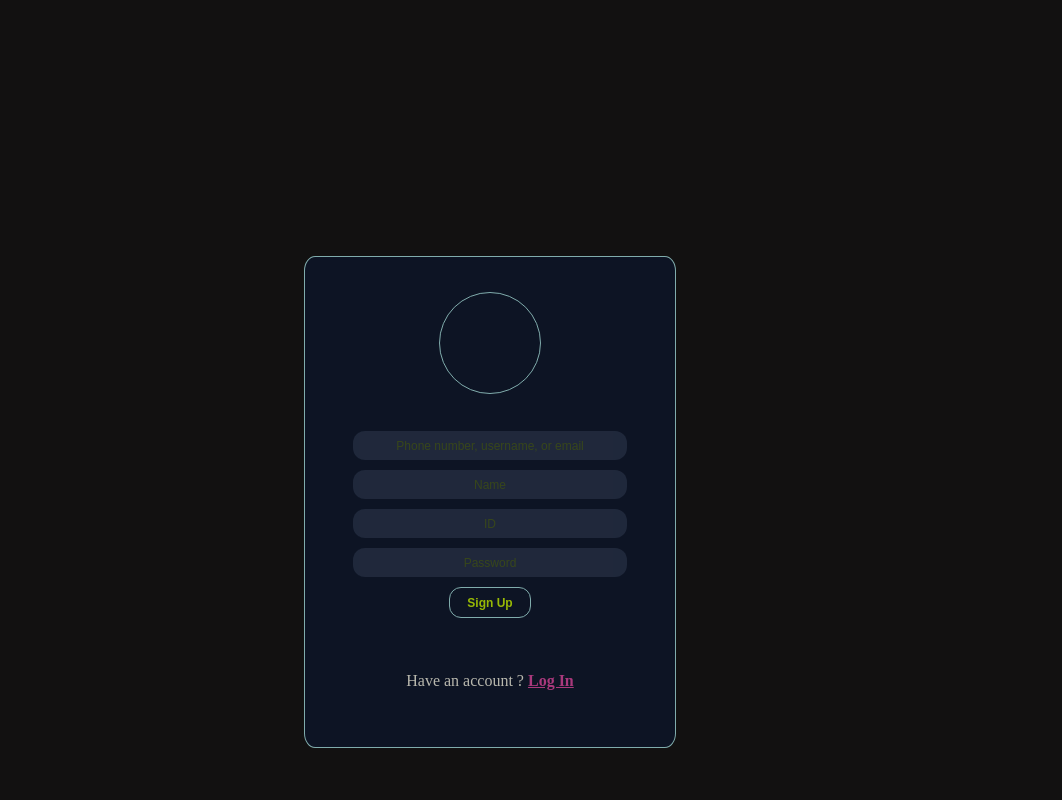
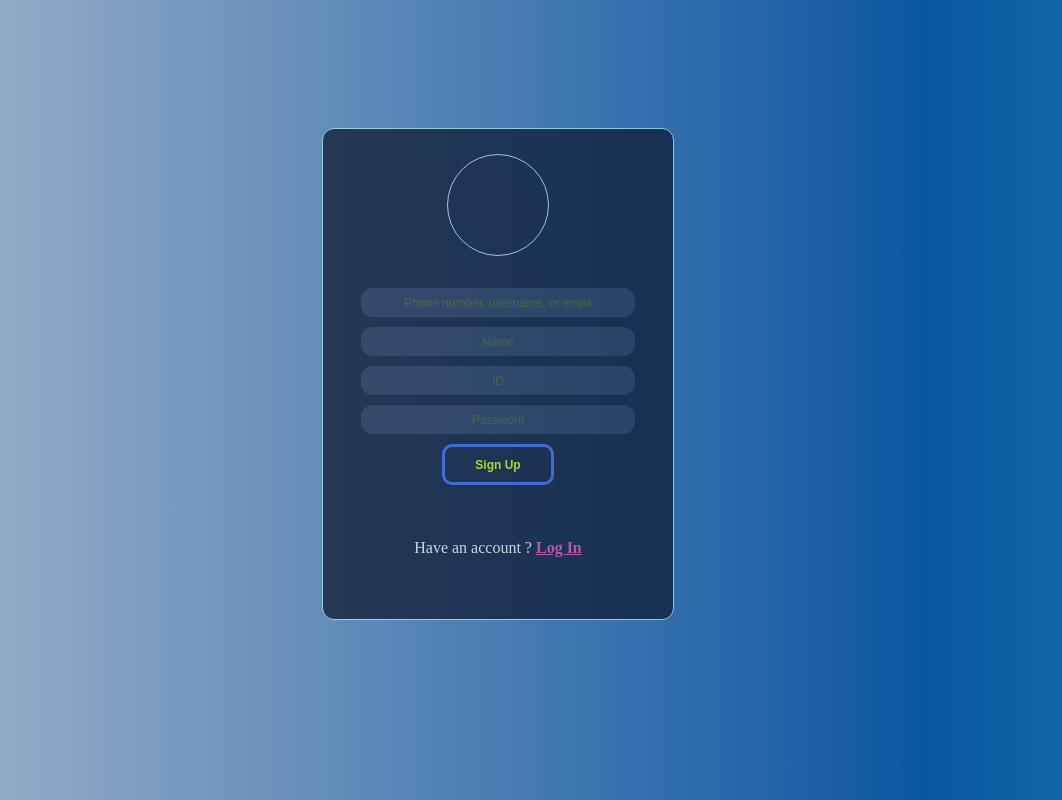
Before and after one commit to 2JYK/insta-clone, a Flask app: template template/sign-up.html in a window 1280 px wide. Shown: the whole page, without its empty margins (150-1212 px from the left). Run offline with Flask 2, Linux system fonts and the light colour scheme; the template is opened without the code that fills it, so the values that code supplies are empty.

Commit message:
Feat : 회원가입 CSS 수정(배경,정렬,효과)
배경-그라디언트 애니메이션효과
정렬-박스 margin-top
signup 박스 효과

```diff
--- a/static/sign-up.css
+++ b/static/sign-up.css
@@ -1,26 +1,42 @@
 /*      뷰포트 최소 브라우저 기기 사이즈가 420px 최고는 1200px 이상     */
 /*      min: 모바일 퍼스트 | max: 데스크탑 퍼스트        */
-/*@media (min-width: 992px) and (max-width: 1199px) { }*/
+@media (min-width: 992px) and (max-width: 1199px) { }
 
-
+/*      전체 배경 애니메이션 효과      */
+@keyframes body {
+    0% {
+        background-position: 0 50%;
+    }
+    50% {
+        background-position: 100% 50%;
+    }
+    100% {
+        background-position: 0 50%;
+    }
+}
 
 /*      전체 설정 : 배경, li 태그, 정렬       */
 body {
-    background: #121111;
+    background: linear-gradient(
+    to right, #c6d1ef,
+        #6a94ac, #10a298, #a1b3cb, #0b56a2, #2cd3c8);
+    background-size: 400% 400%;
+    animation: body 10s infinite ease-in-out;
+
     list-style: none;
-    margin: 0;
-    padding: 0;
+    height: 100%;
+    width: 100%;
 }
 
-/*      네이비박스 설정 : 배경, 사이즈, 테두리, 정렬     */
+/*      박스 설정 : 배경, 사이즈, 테두리, 정렬     */
 .all_content {
     background: #0c162d;
     opacity: 70%;
 
-    max-width: 340px;
+    max-width: 320px;
     height: 460px;
     border: 0.5px solid #afeeee;
-    border-radius: 3%;
+    border-radius: 12px;
     padding: 15px;
 
     display: flex;
@@ -28,8 +44,10 @@ body {
     align-items: center;
 
     vertical-align: middle;
-    margin: auto;
-    margin-top: 20%;
+    margin: 10% auto;
+
+    flex: auto;
+    justify-content: center; !important
 }
 
 /*      로고 : 사이즈, 테두리, 정렬       */
@@ -38,15 +56,14 @@ body {
     width: 100px;
     height: 100px;
     border-radius: 100%;
-
-    margin: 20px;
 }
 
 /*      회원정보 입력 & 푸시 : 테두리, 정렬      */
 .user_signup {
     padding: 17px;
+    border: none;
     text-align: center;
-    border: none;
+    margin-top: 15px;
 }
 
 /*회원정보 입력 & 푸시 : li*/
@@ -66,7 +83,7 @@ body {
     text-align: center;
 }
 
-/*      Sign up : 색상, 사이즈, 정렬, 포인트효과        */
+/*      Sign up : 색상, 사이즈, 정렬, 포인트-박스효과        */
 .user-signup_btn {
     border: 0.5px solid #afeeee;
     color: #d0ff00;
@@ -78,13 +95,31 @@ body {
     padding: 7px;
 
     text-align: center;
+
     cursor: pointer;
+
+    display: inline-block;
+    color: #fff;
+    text-decoration: none;
+    padding: 10px 20px;
+    border: 3px solid #3c67e3;
+    border-radius: 10px;
+}
+
+/*      Sign up 박스 효과 */
+.user-signup_btn:hover {
+    animation: pulsate 1s ease-in-out;
+}
+@keyframes pulsate {
+    0%{
+        box-shadow:
+        0 0 25px #5ddcff;
+    }
 }
 
 /*      [로그인]화면으로 이동 : 색상, 테두리, 정렬     */
 /*      Log in 폰트 스타일은 sign-up.html에 있음     */
 footer {
-    margin: 10px;
     text-align: center;
     color: #fffff0;
     border-radius: 12px;
@@ -92,7 +127,6 @@ footer {
     padding: 7px;
 
     margin: 30px;
-    text-align: center;
 }
 
 /*      placeholder : 폰트 색상, 크기       */
--- a/template/sign-up.html
+++ b/template/sign-up.html
@@ -4,7 +4,7 @@
     <meta charset="UTF-8">
     <title>WELCOME! COME JOIN US!</title>
 
-    <link rel="stylesheet" href="static/sign-up.css">
+    <link rel="stylesheet" href="../static/sign-up.css">
 
 <!--    viewport    -->
     <meta id="viewport" name="viewport" content="width=device-width, initial-scale=1, minimum-scale=1, maximum-scale=1, viewport-fit=cover">
@@ -13,6 +13,7 @@
 </head>
 
 <body>
+    <div class="animated-background"></div>
 <!-- 넣고 싶은 mov파일 실패함 <img src="insta22/background-signup-1.mov">-->
     <div class="all_content">
 
```
